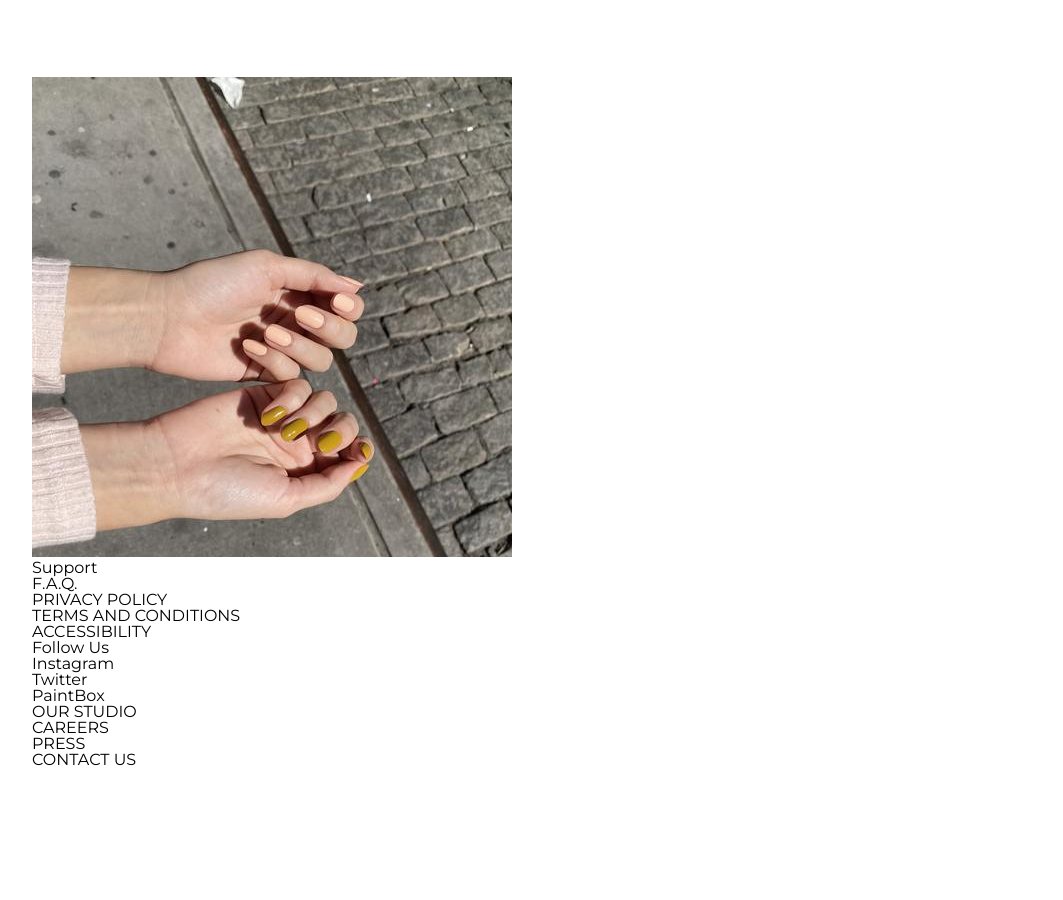
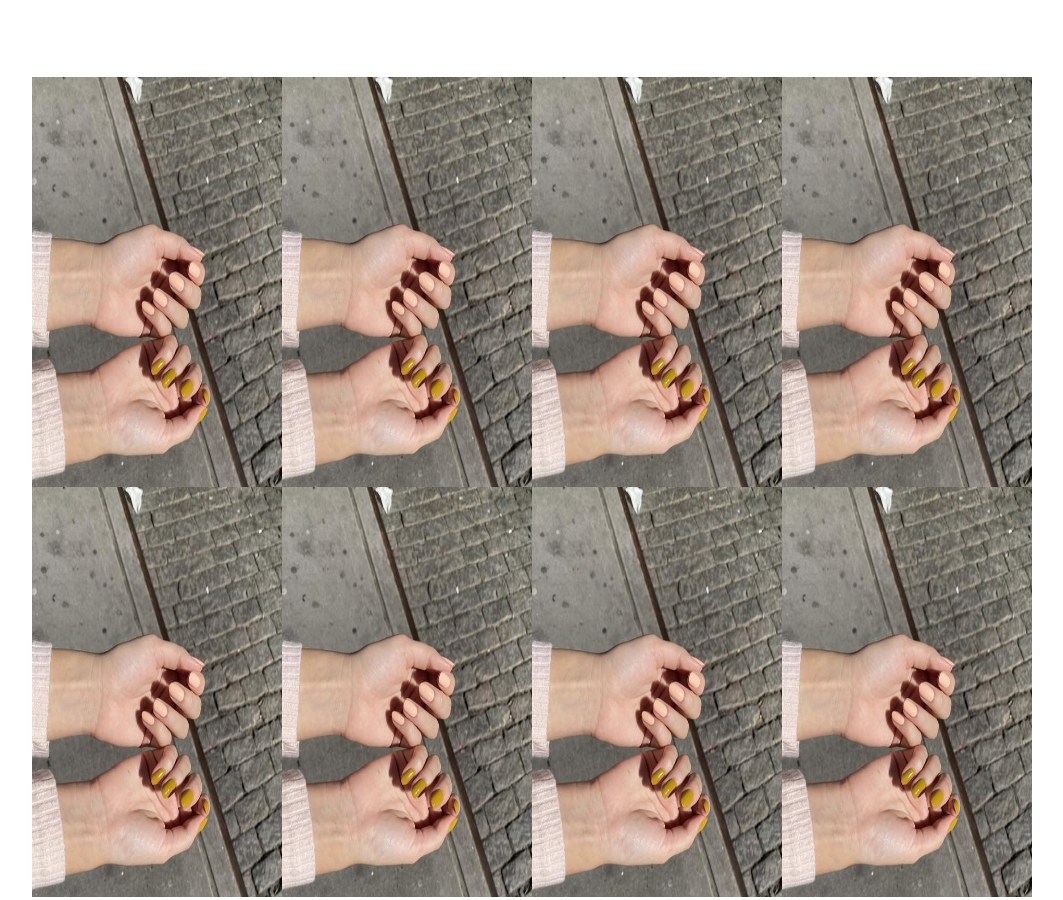
Before and after one commit to parkgeonwoong/study-css, a website: page paintbox/index.html in a window 1280 px wide. Shown: the part 3113-4013 px from the top of the page, without its empty margins (108-1171 px from the left). Before the commit the page ends 3882 px from the top, so only its background shows below. Drawn offline with nearby package versions, Linux system fonts and the light colour scheme.

Commit message:
PaintBox Site

```diff
--- a/paintbox/index.html
+++ b/paintbox/index.html
@@ -79,6 +79,27 @@
     <div class="gallery__poster">
       <img src="gallery.jpg" />
     </div>
+    <div class="gallery__poster">
+      <img src="gallery.jpg" />
+    </div>
+    <div class="gallery__poster">
+      <img src="gallery.jpg" />
+    </div>
+    <div class="gallery__poster">
+      <img src="gallery.jpg" />
+    </div>
+    <div class="gallery__poster">
+      <img src="gallery.jpg" />
+    </div>
+    <div class="gallery__poster">
+      <img src="gallery.jpg" />
+    </div>
+    <div class="gallery__poster">
+      <img src="gallery.jpg" />
+    </div>
+    <div class="gallery__poster">
+      <img src="gallery.jpg" />
+    </div>
   </section>
 
   <footer class="footer">
--- a/paintbox/src/scss/_variables.scss
+++ b/paintbox/src/scss/_variables.scss
@@ -1 +1,2 @@
 $bg: #F3EDE8;
+$sideSpace: 140px;
--- a/paintbox/src/scss/styles.scss
+++ b/paintbox/src/scss/styles.scss
@@ -1,10 +1,12 @@
-@import url('https://fonts.googleapis.com/css2?family=Montserrat:400, 500&display=swap');
+@import url('https://fonts.googleapis.com/css2?family=Montserrat:wght@400;500&display=swap');
 @import url('https://fonts.googleapis.com/css2?family=Open+Sans:wght@400;600&display=swap');
 @import "_variables";
 @import "_titles";
 
+// * : 모든 태그
 * {
   box-sizing: border-box;
+  // 기본적 width default값이 content에 맞게 한다 (border, margin ) 필요없이. 그러기에 판별하기가 어렵다.
 }
 
 a {
@@ -15,11 +17,16 @@ a {
 
 body {
   font-family: 'Montserrat';
-  padding: 0px 140px;
   padding-top: 70px;
 }
 
+// *: direct children을 모두 선택
+body>*:not(.footer) {
+  padding: 0px 140px;
+}
+
 header {
+  z-index: 1;
   position: fixed;
   width: 100%;
   top: 0;
@@ -48,10 +55,11 @@ header {
         font-size: 12px;
       }
 
+      @extend %miniTitle;
+
       &:first-child {
         li {
           margin-right: 60px;
-          @extend %miniTitle;
           font-size: 12px;
         }
       }
@@ -61,14 +69,15 @@ header {
 
 .hero {
   height: 100vh;
-  width: 100%;
   background-image: url(https://images.unsplash.com/photo-1536882240095-0379873feb4e?ixlib=rb-1.2.1&ixid=MnwxMjA3fDB8MHxwaG90by1wYWdlfHx8fGVufDB8fHx8&auto=format&fit=crop&w=1951&q=80);
   background-size: cover;
   display: flex;
   flex-direction: column;
   align-items: center;
   justify-content: center;
+  margin: 0px $sideSpace;
   margin-bottom: 80px;
+
 
   h4 {
     @extend %miniTitle;
@@ -190,3 +199,60 @@ header {
     }
   }
 }
+
+
+.gallery {
+  display: grid;
+  grid-template-columns: repeat(4, 1fr);
+  grid-template-rows: repeat(2, 410px);
+
+  .gallery__poster {
+    height: 100%;
+    cursor: pointer;
+
+    img {
+      max-width: 100%;
+      height: 100%;
+      transition: opacity 0.3s linear;
+
+      &:hover {
+        opacity: 0.5;
+      }
+    }
+  }
+}
+
+.footer {
+  margin-top: 100px;
+  background-color: $bg;
+  display: grid;
+  grid-template-columns: repeat(3, 1fr);
+  padding: 75px 0px;
+
+  .footer__column {
+    display: flex;
+    flex-direction: column;
+
+    align-items: center;
+
+    @extend %miniTitle;
+
+    .column__title {
+      margin-bottom: 50px;
+      opacity: 0.5;
+    }
+
+    ul {
+      text-align: center;
+
+      li {
+        margin-bottom: 15px;
+      }
+    }
+
+    &:nth-child(2) {
+      border-right: 1px solid black;
+      border-left: 1px solid black;
+    }
+  }
+}
```
Also changed, not shown: paintbox/dist/css/styles.css, paintbox/gulpfile.babel.js (indentation only).
